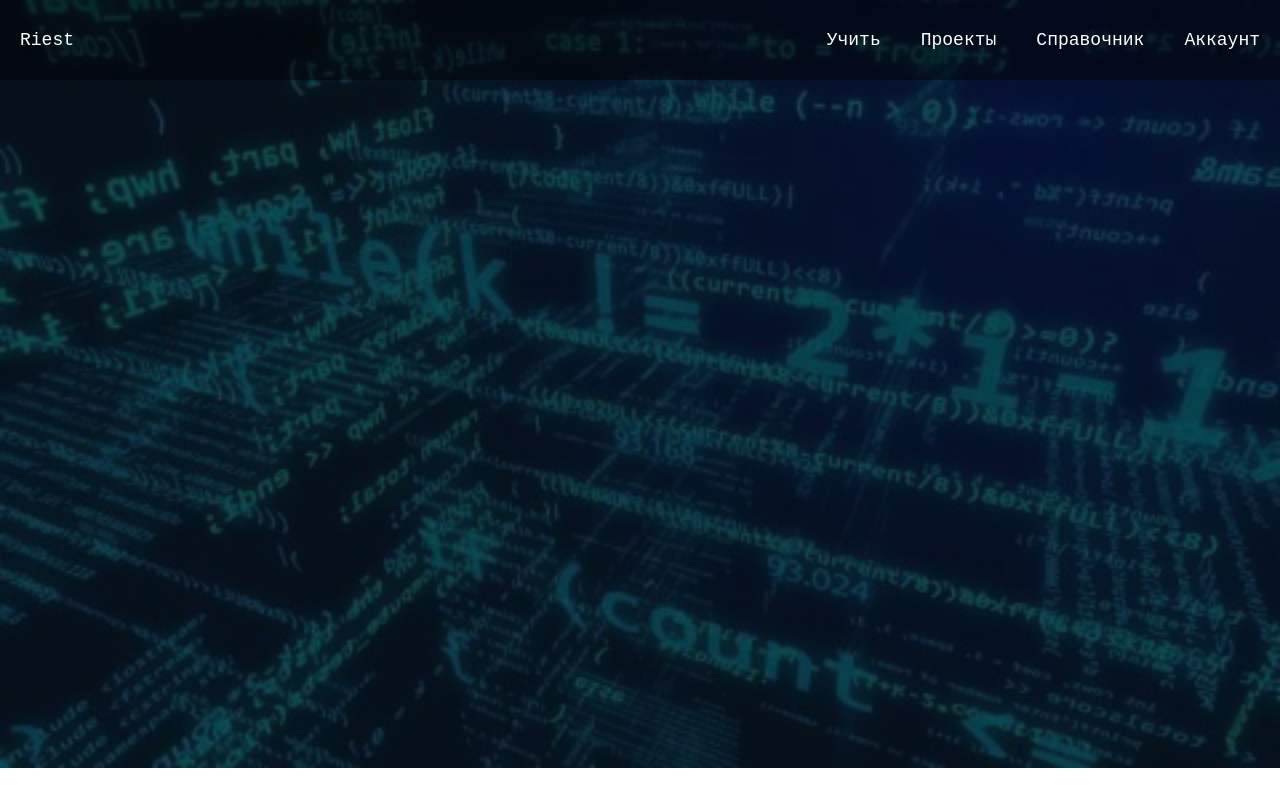
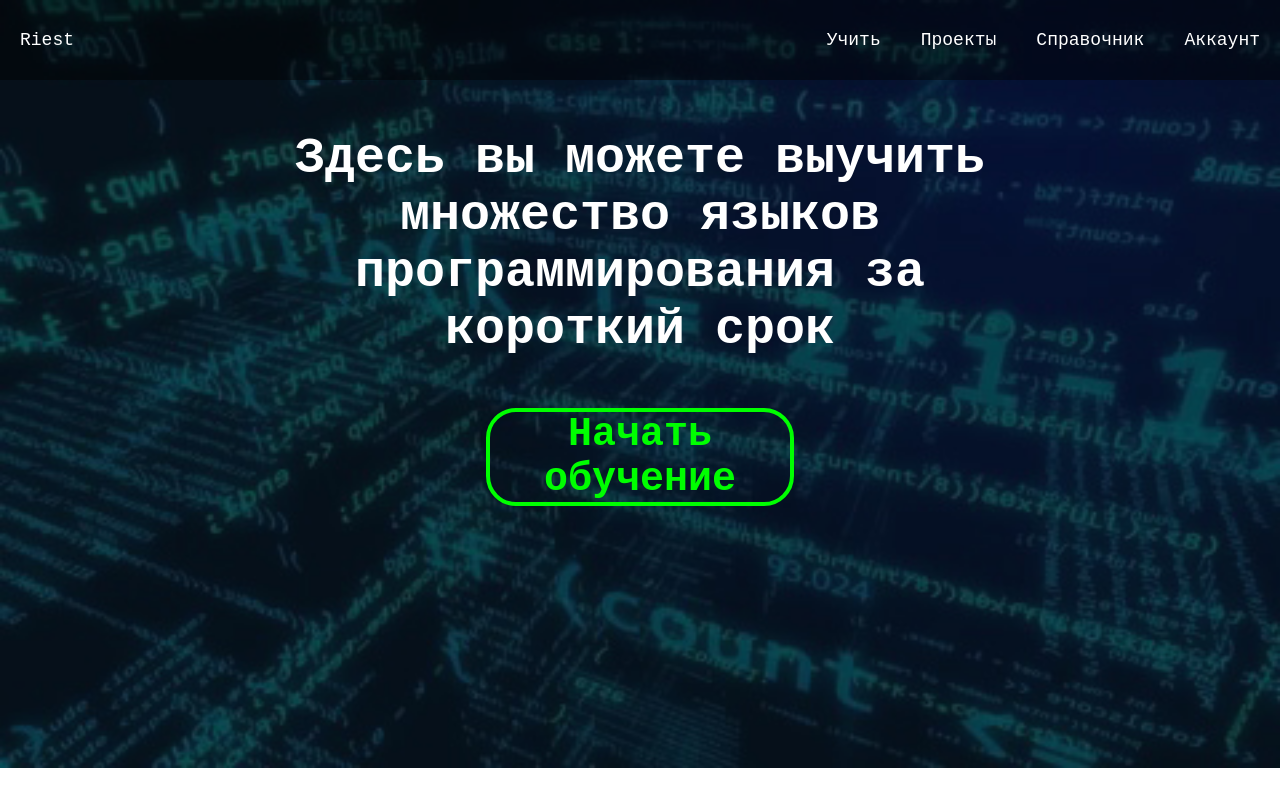
Before and after one commit to MerchantArm/Riest-new, a website: page index.html in a window 1280 px wide. Drawn offline with nearby package versions, Linux system fonts and the light colour scheme.

Commit message:
Central widgets

```diff
--- a/assets/css/index_style.css
+++ b/assets/css/index_style.css
@@ -3,7 +3,6 @@ body {
 }
 
 header {
-    display: flex;
     justify-content: center;
     font-family: monospace;
     background-image: url(../images/index_background2.jpeg);
@@ -21,13 +20,55 @@ nav {
     background: rgba(0,0,0,0.45);
 }
 
-.nav-item, .logo {
+.nav-item {
     margin: 20px;
     color: white;
     font-size: 18px;
-    transition: .1s;
+    transition: color 0.2s linear;
+}
+
+.logo {
+    margin: 20px;
+    color: white;
+    font-size: 18px;
 }
 
 .nav-item:hover {
-    color: green;
+    color: lime;
+    cursor: pointer;
 }
+
+/* Central widgets */
+
+.central-widgets {
+    justify-content: center;
+    margin-top: 50px;
+}
+
+/* Central text */
+
+.central-text {
+    font-family: monospace;
+    font-size: 50px;
+    color: white;
+    width: 800px;
+    margin: 0 auto;
+}
+
+.central-button {
+    font-size: 40px;
+    cursor: pointer;
+    color: lime;
+    margin: 0 auto;
+    margin-top: 50px;
+    border: 4px solid lime;
+    width: 300px;
+    border-radius: 30px;
+    transition: color 0.2s linear, border-color 0.2s linear;
+}
+
+.central-button:hover {
+    color: black;
+    border-color: black;
+    text-shadow: 0px 0px 10px black;
+}
--- a/index.html
+++ b/index.html
@@ -21,6 +21,16 @@
                 </div>
 
             </nav>
+            <div class="central-widgets">
+                <div class="central-text" align="center">
+                   <b>
+                    Здесь вы можете выучить множество языков программирования за короткий срок
+                    </b>
+                </div>
+                <div class="central-button" align="center">
+                    <b>Начать обучение</b>
+                </div>
+            </div>
         </header>
     </div>
 </body>
```
